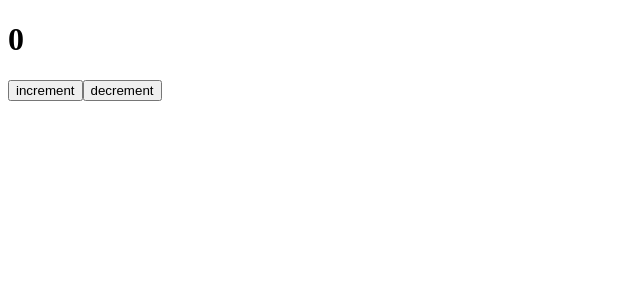
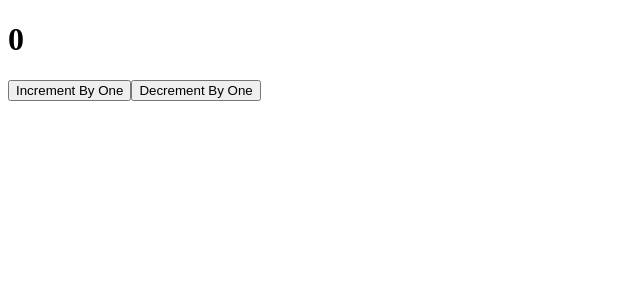
Before and after one commit to acciojob/counter-redux-handesaurabh, a React (Vite) app: page / in a window 1280 px wide. Shown: the top 300 px of the page, without its empty margins (0-640 px from the left). Built offline with nearby package versions, Linux system fonts and the light colour scheme.

Commit message:
Update button text and remove data-cy attributes

```diff
--- a/src/components/App.jsx
+++ b/src/components/App.jsx
@@ -10,8 +10,8 @@ function App() {
       <h1>{count}</h1>
       <div>
         <span></span>
-        <button data-cy="increment-button" onClick={() => dispatch(increment())}>increment</button>
-        <button data-cy="decrement-button" onClick={() => dispatch(decrement())}>decrement</button>
+        <button onClick={() => dispatch(increment())}>Increment By One</button>
+        <button onClick={() => dispatch(decrement())}>Decrement By One</button>
       </div>
     </>
   )
```
